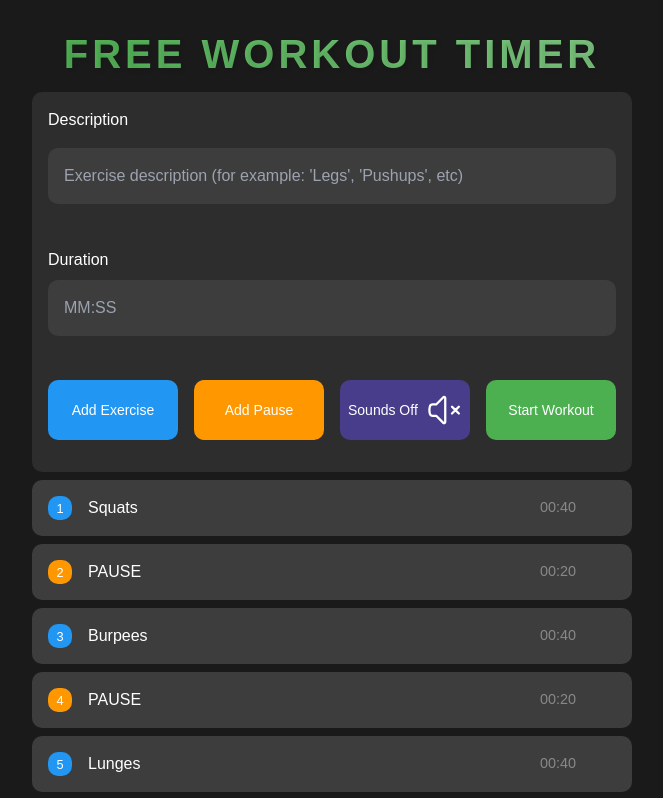
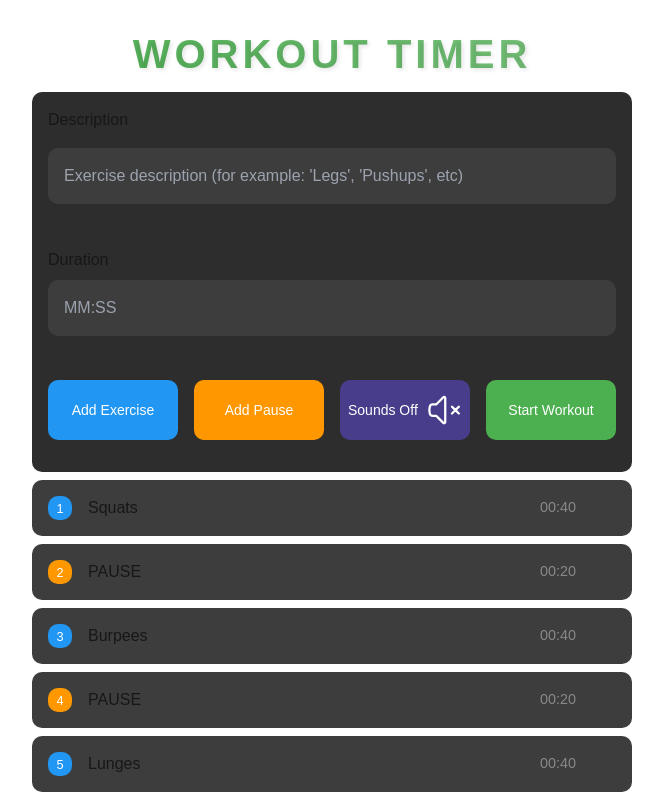
Before and after one commit to Joonasjoonasjoonas/workout-timer, a Next.js app: page / in a window 1280 px wide. Shown: the top 798 px of the page, without its empty margins (308-971 px from the left). Built offline with nearby package versions, Linux system fonts and the light colour scheme.

Commit message:
improve SEO

```diff
--- a/src/app/layout.tsx
+++ b/src/app/layout.tsx
@@ -2,8 +2,22 @@ import './globals.css'
 import type { Metadata } from 'next'
 
 export const metadata: Metadata = {
-  title: 'Workout Timer',
-  description: 'Build exercise sequences with timers',
+  title: 'Workout Timer App - Create Custom Exercise Routines',
+  description: 'Free workout timer app to create and save custom HIIT, circuit training, and interval workouts. Perfect for home workouts, gym sessions, and fitness training.',
+  keywords: 'workout timer, exercise timer, HIIT timer, interval timer, circuit training timer, fitness app',
+  openGraph: {
+    title: 'Workout Timer App - Create Custom Exercise Routines',
+    description: 'Free workout timer app for custom HIIT and circuit training routines',
+    type: 'website',
+    locale: 'en_US',
+    url: 'https://your-domain.com',
+  },
+  robots: {
+    index: true,
+    follow: true,
+  },
+  viewport: 'width=device-width, initial-scale=1',
+  themeColor: '#2196F3'
 }
 
 export default function RootLayout({
--- a/src/app/page.tsx
+++ b/src/app/page.tsx
@@ -463,10 +463,12 @@ export default function Page() {
   }, [isModalOpen, isSaveModalOpen, isLoadModalOpen]);
 
   return (
-    <div className="app">
-      <div className="container">
-        <h1>FREE Workout Timer</h1>
-
+    <main className="container">
+      <header>
+        <h1>Workout Timer</h1>
+        <meta name="description" content="Create and time your custom workout routines" />
+      </header>
+      <section aria-label="Workout creation">
         <div className="input-section">
           <div className="input-section-top">
             <span>Description</span>
@@ -570,7 +572,8 @@ export default function Page() {
             </button>
           </div>
         </div>
-
+      </section>
+      <section aria-label="Workout steps">
         <div className="workout-section">
           <div className={`steps-container ${isEditing.active ? 'editing-active' : ''}`}>
             <DndContext
@@ -599,7 +602,7 @@ export default function Page() {
             />
           )}
         </div>
-
+      </section>
       {isModalOpen && (
         <div className="modal-overlay" role="dialog" aria-modal="true" aria-labelledby="workout-timer-title">
           <div className="modal">
@@ -669,7 +672,6 @@ export default function Page() {
           </div>
         </div>
       )}
-      </div>
       <SaveWorkoutModal
         isOpen={isSaveModalOpen}
         onClose={() => setIsSaveModalOpen(false)}
@@ -716,6 +718,6 @@ export default function Page() {
         </div>
       )}
 
-    </div>
+    </main>
   );
 }
```
Also changed, not shown: public/robots.txt (added), 1 other file (tests, documents, lock files or other folders). Lines whose indentation alone changed are shown as unchanged.
